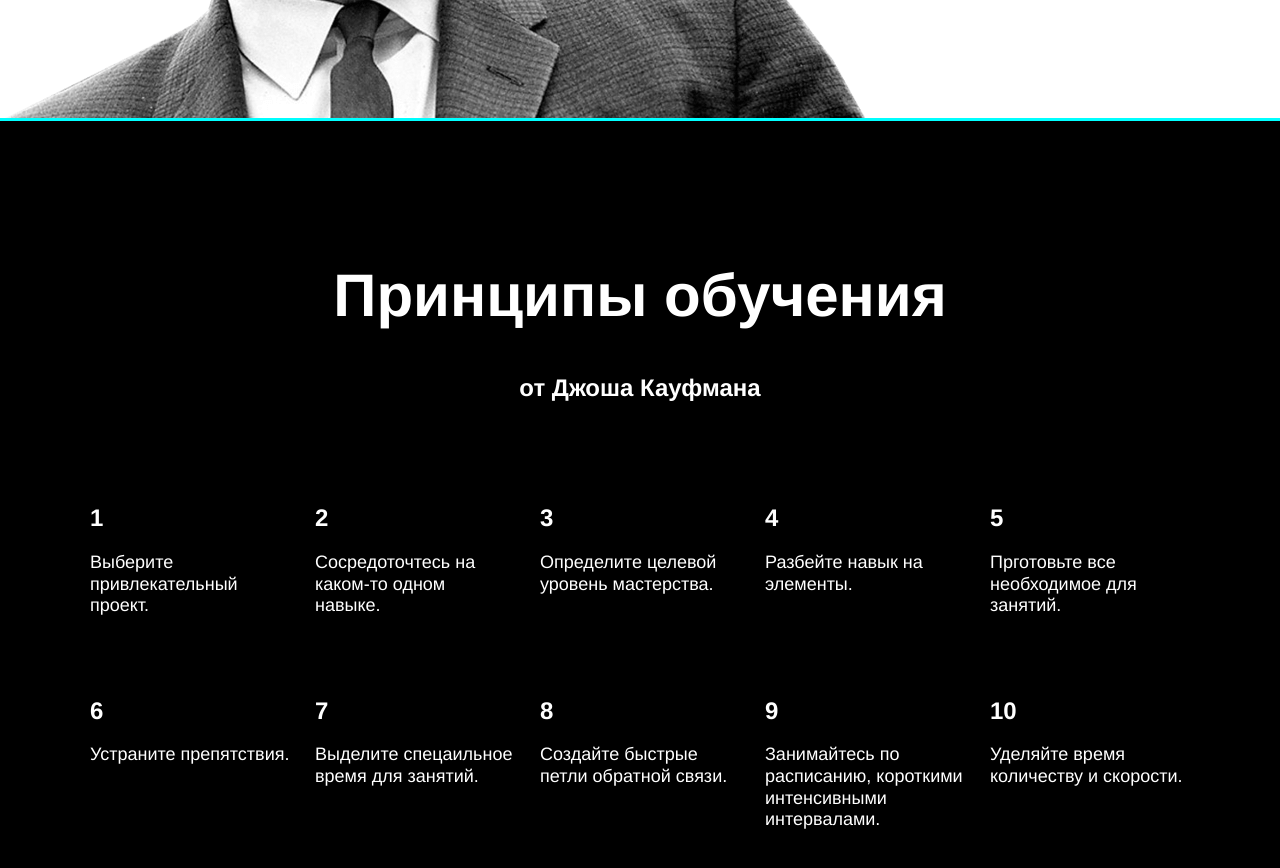
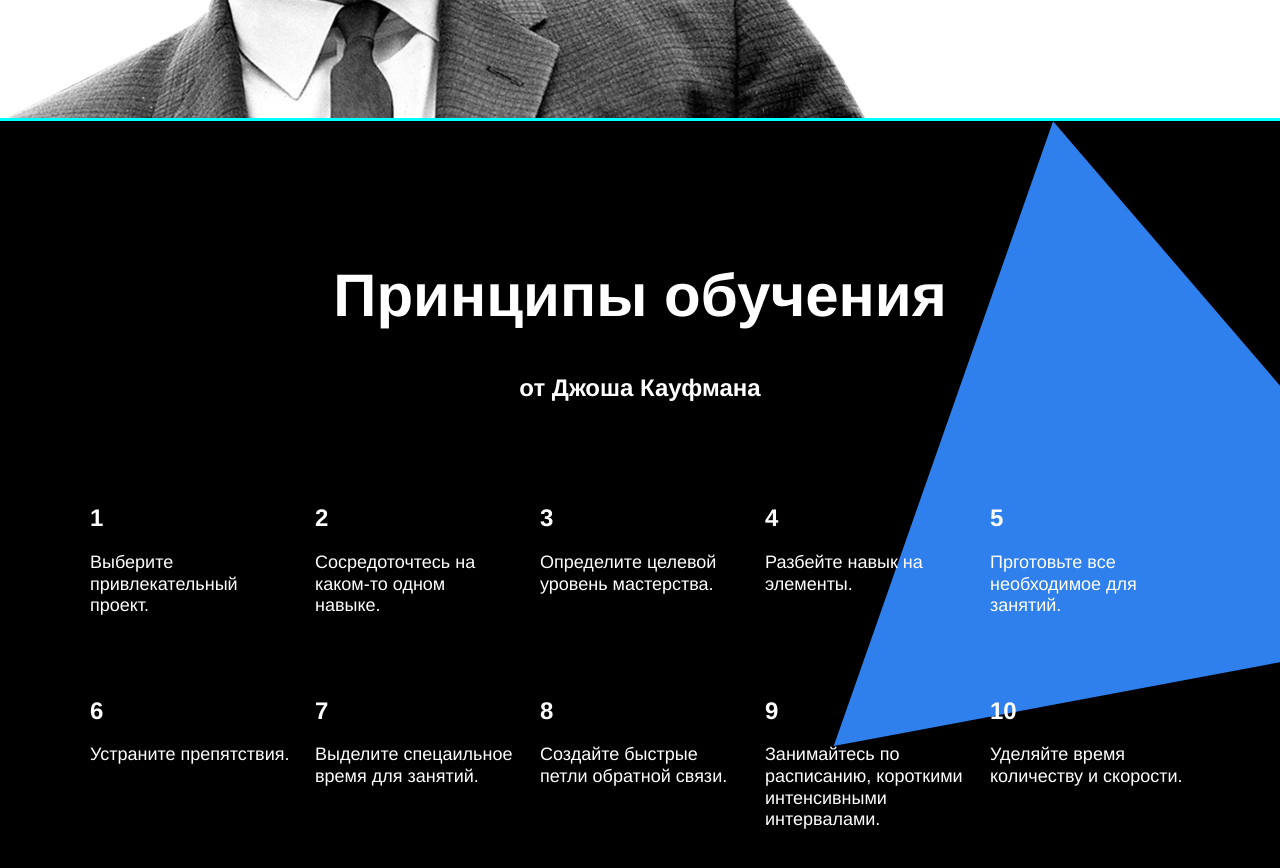
Before and after one commit to gahara/verstka, a plain HTML site: page index.html in a window 1280 px wide. Shown: the part 2760-3628 px from the top of the page. Drawn offline with Linux system fonts and the light colour scheme.

Commit message:
fkn triangle done

```diff
--- a/index.html
+++ b/index.html
@@ -215,7 +215,7 @@
                         </div>
                     </div>
                 </div>
-                <div class="kaufman__triangle"></div>
+                <div class="kaufman__triangle"> кокококо</div>
             </section>
         </main>
         <footer class="footer">
--- a/styles/style.css
+++ b/styles/style.css
@@ -209,6 +209,7 @@
     background-color: black;
     outline: aqua solid;
     overflow: hidden;
+    z-index: 1;
 }
 
 .section-title_theme_dark {
@@ -257,10 +258,13 @@
     font-size: 18px;
 }
 .kaufman__triangle {
-    position: relative;
+    position: absolute;
     background-image: url(../images/triangle.svg);
+    height: 877px;
+    width:877px;
     background-size: 877px 877px;
     background-repeat: no-repeat;
-    z-index: 100;
-
+    right: -210px;
+    top: 0;
+    z-index: -1;
 }
```
